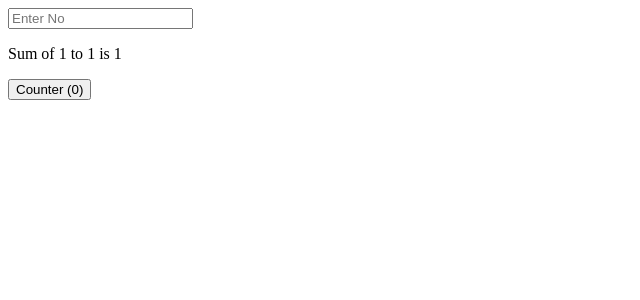
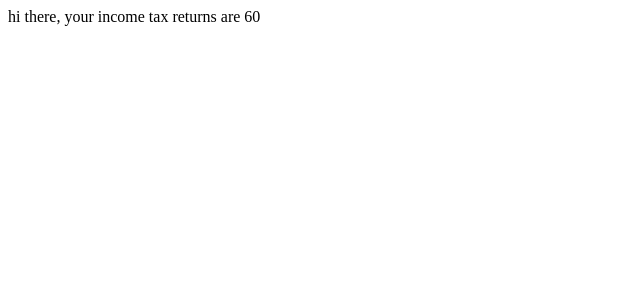
Before and after one commit to acheiveer/Practice-Backend, a React (Vite) app in the folder P5/Practise/: page / in a window 1280 px wide. Shown: the top 300 px of the page, without its empty margins (0-640 px from the left). Built offline with nearby package versions, Linux system fonts and the light colour scheme.

Commit message:
Update on use Effect

```diff
--- a/P5/Practise/src/App.jsx
+++ b/P5/Practise/src/App.jsx
@@ -5,34 +5,29 @@ import './App.css'
 import axios from "axios"
 
 function App() {
-    const [count,setCount] = useState(0)
-    const [inputval,setInputval] = useState(1)
+  const [exchnagedata,setExchnagedata] = useState({});
+  const [bankData,setBankData] = useState({})
 
-    // var cnt =0;
-    // for(let i=1;i<=inputval;i++){
-    //     cnt+=i
-    // }
 
-    let cnt = useMemo(()=>{
-        let cnt =0;
-    for(let i=1;i<=inputval;i++){
-        cnt+=i
-    }
-    return cnt;
-    },[inputval]);
+  setTimeout(()=>{
+    setBankData({income:100})
+  },3000)
+
+//   fetch("https://google.com",async (res)=>{
+//     const json = await res.json();
+//     setBankData({income:100})
+//   })
+
+  setTimeout(()=>{
+    setExchnagedata({
+        returns:100
+    });
+  },1000)
+
+  const incomeTax = (bankData.income + exchnagedata.returns) * 0.3;
 
 return <>
-       <input
-        onChange={(e)=>{
-            setInputval(e.target.value)
-        }}
-        placeholder="Enter No"
-      />
-      <p>Sum of 1 to {inputval} is {cnt}</p>
-
-        <button onClick={()=>{
-            setCount(count +1)
-        }}>Counter ({count})</button>
+      hi there, your income tax returns are {incomeTax}
  </>
 }
 
```
